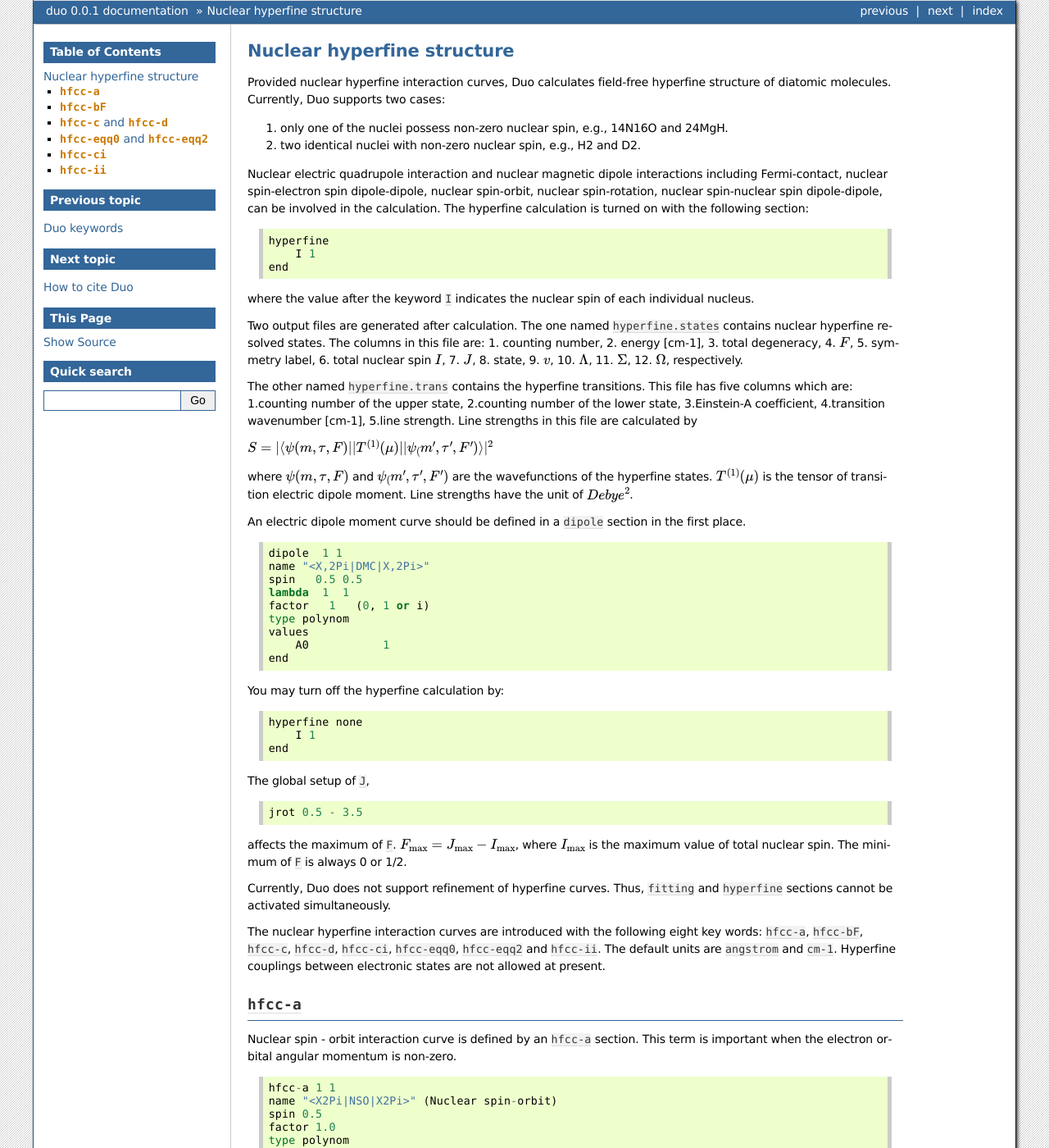
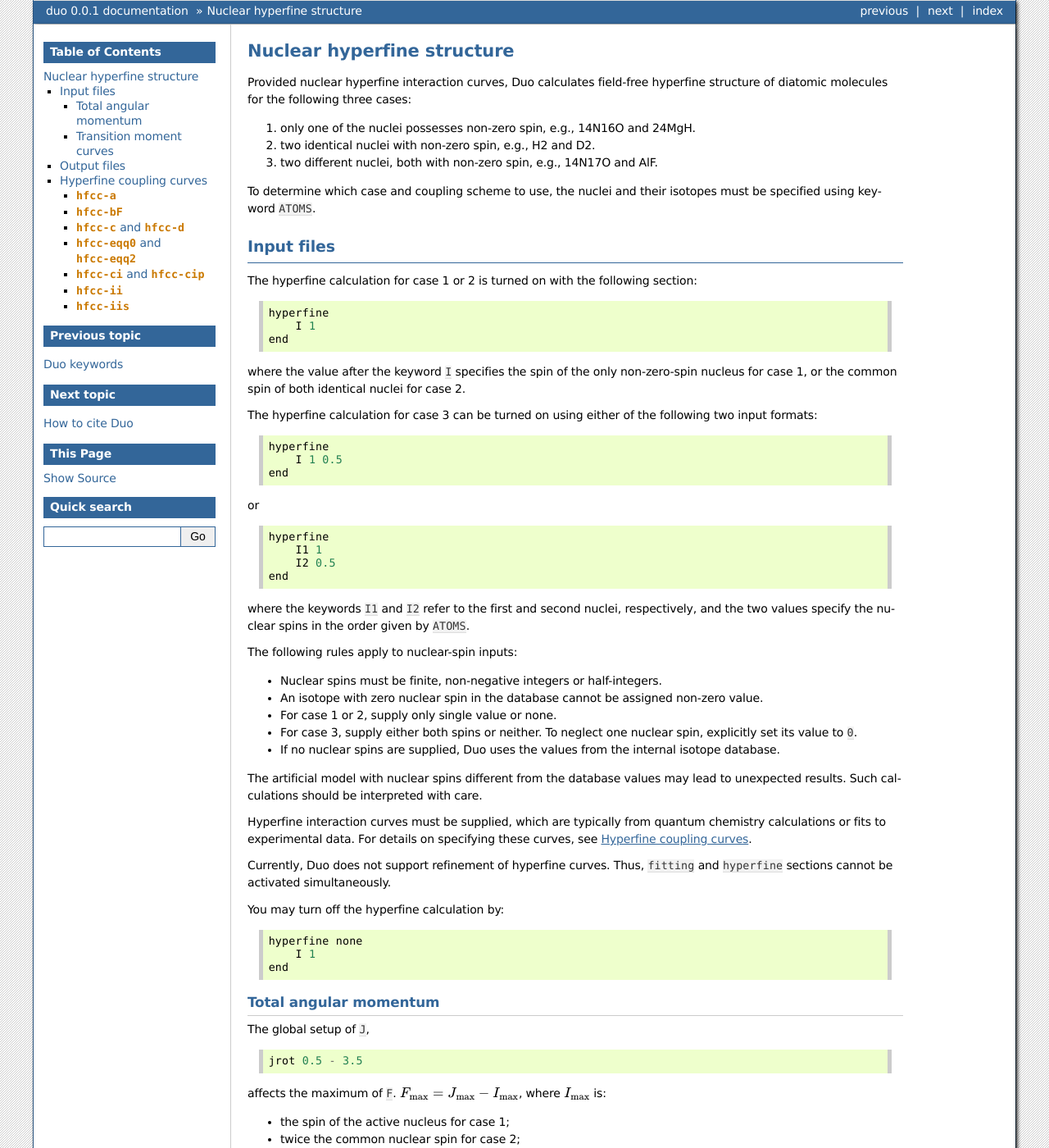
Before and after one commit to Trovemaster/Duo, a Sphinx documentation site: the page built from docs/source/hyperfine.rst, in a window 1280 px wide and 1400 px high. Shown: the whole window at 82% size. Built offline with Sphinx 7.4.7, drawn with Linux system fonts in a browser that asks for light colours; some of the changed text lies outside the part shown.

Commit message:
Restore extended hyperfine support on top of upstream updates
Restore hyperfine calculations and documentation on top of f84cff6, preserving upstream changes and Makefile fixes.

```diff
--- a/docs/source/hyperfine.rst
+++ b/docs/source/hyperfine.rst
@@ -2,19 +2,26 @@ Nuclear hyperfine structure
 ===========================
 
 Provided nuclear hyperfine interaction curves,
-Duo calculates field-free hyperfine structure of diatomic molecules.
-Currently,
-Duo supports two cases:
+Duo calculates field-free hyperfine structure of diatomic molecules
+for the following three cases:
 
-1. only one of the nuclei possess non-zero nuclear spin, e.g., 14N16O and 24MgH.
-2. two identical nuclei with non-zero nuclear spin, e.g., H2 and D2.
+1. only one of the nuclei possesses non-zero spin, e.g., 14N16O and 24MgH.
+2. two identical nuclei with non-zero spin, e.g., H2 and D2.
+3. two different nuclei, both with non-zero spin, e.g., 14N17O and AlF.
 
-Nuclear electric quadrupole interaction
-and nuclear magnetic dipole interactions
-including Fermi-contact, nuclear spin-electron spin dipole-dipole,
-nuclear spin-orbit, nuclear spin-rotation, nuclear spin-nuclear spin dipole-dipole,
-can be involved in the calculation.
-The hyperfine calculation is turned on
+To determine which case and coupling scheme to use,
+the nuclei and their isotopes must be specified using keyword ``ATOMS``.
+
+.. Nuclear electric quadrupole interaction
+   and nuclear magnetic dipole interactions
+   including Fermi-contact, nuclear spin-electron spin dipole-dipole,
+   nuclear spin-orbit, nuclear spin-rotation, nuclear spin-nuclear spin dipole-dipole,
+   can be involved in the calculation.
+
+Input files
+-------------------
+
+The hyperfine calculation for case 1 or 2 is turned on
 with the following section:
 ::
 
@@ -22,47 +29,51 @@ with the following section:
         I 1
     end
 
-where the value after the keyword ``I`` indicates the nuclear spin of each individual nucleus.
+where the value after the keyword ``I``  specifies
+the spin of the only non-zero-spin nucleus for case 1,
+or the common spin of both identical nuclei for case 2.
 
-
-Two output files are generated after calculation.
-The one named ``hyperfine.states`` contains nuclear hyperfine resolved states.
-The columns in this file are:
-1. counting number, 2. energy [cm-1], 3. total degeneracy,
-4. :math:`F`, 5. symmetry label, 6. total nuclear spin :math:`I`,
-7. :math:`J`, 8. state, 9. :math:`v`,
-10. :math:`\Lambda`, 11. :math:`\Sigma`,
-12. :math:`\Omega`, respectively.
-
-The other named  ``hyperfine.trans`` contains the hyperfine transitions.
-This file has five columns which are:
-1.counting number of the upper state,
-2.counting number of the lower state,
-3.Einstein-A coefficient,
-4.transition wavenumber [cm-1],
-5.line strength.
-Line strengths in this file are calculated by
-
-:math:`S = |\langle \psi(m,\tau, F)||T^{(1)}(\mu)||\psi_(m', \tau', F') \rangle|^2`
-
-where :math:`\psi(m,\tau, F)` and :math:`\psi_(m', \tau', F')` are the wavefunctions
-of the hyperfine states. :math:`T^{(1)}(\mu)` is the tensor of transition
-electric dipole moment.
-Line strengths have the unit of :math:`Debye^2`.
-
-An electric dipole moment curve should be defined in a ``dipole`` section in the first place.
+The hyperfine calculation for case 3 can be turned on
+using either of the following two input formats:
 ::
 
-    dipole  1 1
-    name "<X,2Pi|DMC|X,2Pi>"
-    spin   0.5 0.5
-    lambda  1  1
-    factor   1   (0, 1 or i)
-    type polynom
-    values
-        A0           1
+    hyperfine
+        I 1 0.5
     end
 
+or
+
+::
+
+    hyperfine
+        I1 1
+        I2 0.5
+    end
+
+where the keywords ``I1`` and ``I2`` refer to
+the first and second nuclei, respectively,
+and the two values specify the nuclear spins in the order given by ``ATOMS``.
+
+The following rules apply to nuclear-spin inputs:
+
+* Nuclear spins must be finite, non-negative integers or half-integers.
+* An isotope with zero nuclear spin in the database cannot be assigned non-zero value.
+* For case 1 or 2, supply only single value or none.
+* For case 3, supply either both spins or neither.
+  To neglect one nuclear spin, explicitly set its value to ``0``.
+* If no nuclear spins are supplied, Duo uses the values from the internal isotope database.
+
+The artificial model with nuclear spins different from the database values
+may lead to unexpected results.
+Such calculations should be interpreted with care.
+
+Hyperfine interaction curves must be supplied,
+which are typically from quantum chemistry calculations or fits to experimental data.
+For details on specifying these curves,
+see :ref:`hyperfine-coupling-curves`.
+
+Currently, Duo does not support refinement of hyperfine curves.
+Thus, ``fitting`` and ``hyperfine`` sections cannot be activated simultaneously.
 
 You may turn off the hyperfine calculation by:
 ::
@@ -71,6 +82,9 @@ You may turn off the hyperfine calculation by:
         I 1
     end
 
+Total angular momentum
+^^^^^^^^^^^^^^^^^^^^^^^^
+
 The global setup of ``J``,
 ::
 
@@ -78,15 +92,125 @@ The global setup of ``J``,
 
 affects the maximum of ``F``.
 :math:`F_\mathrm{max} = J_\mathrm{max}-I_\mathrm{max}`,
-where :math:`I_\mathrm{max}` is the maximum value of total nuclear spin.
+where :math:`I_\mathrm{max}` is:
+
+* the spin of the active nucleus for case 1;
+* twice the common nuclear spin for case 2;
+* :math:`I_1 + I_2` for case 3.
+
 The minimum of ``F`` is always 0 or 1/2.
 
-Currently, Duo does not support refinement of hyperfine curves.
-Thus, ``fitting`` and ``hyperfine`` sections cannot be activated simultaneously.
+Transition moment curves
+^^^^^^^^^^^^^^^^^^^^^^^^
+
+For hyperfine-resolved transitions,
+the electric dipole (E1) transition is supported for all three cases,
+while the electric quadrupole (E2) transition is supported only for cases 2 and 3.
+The magnetic dipole (M1) transition is not yet supported.
+
+The electric dipole or electric quadrupole moment curves
+for transition strength calculations
+should be defined using the same formats
+described in `dipole and dipole-x <fields.html#dipole-and-dipole-x>`_
+and :ref:`quadrupole curves`, respectively.
+
+Output files
+------------
+
+Two output files are generated after calculation.
+The one named ``hyperfine.states`` contains hyperfine-resolved states,
+with 12 columns:
+
+1. State ID.
+2. Energy [cm-1].
+3. Degeneracy, :math:`2F+1`.
+4. Total angular momentum, :math:`F`.
+5. Symmetry label: parity (+/-) for cases 1 and 3, and parity with g/u symmetry for case 2.
+6. Nuclear spin :math:`I` (case 1), total nuclear spin :math:`I` (case 2), or :math:`F_1` (case 3).
+7. Angular momentum excluding nuclear spin, :math:`J`.
+8. Electronic state.
+9. Vibrational quantum number, :math:`v`.
+10. :math:`\Lambda`.
+11. :math:`\Sigma`.
+12. :math:`\Omega`.
+
+The other named  ``hyperfine.trans`` contains the hyperfine-resolved transitions,
+with 4 columns:
+
+1. State ID of the upper state.
+2. State ID of the lower state.
+3. Einstein A coefficient [s-1].
+4. Transition wavenumber [cm-1].
+
+.. 5.line strength.
+   Line strengths in this file are calculated by
+
+   :math:`S = |\langle \psi(m,\tau, F)||T^{(1)}(\mu)||\psi_(m', \tau', F') \rangle|^2`
+
+   where :math:`\psi(m,\tau, F)` and :math:`\psi_(m', \tau', F')` are the wavefunctions
+   of the hyperfine states. :math:`T^{(1)}(\mu)` is the tensor of transition
+   electric dipole moment.
+   Line strengths have the unit of :math:`Debye^2`.
+
+.. An electric dipole moment curve should be defined in a ``dipole`` section in the first place.
+   ::
+
+       dipole  1 1
+       name "<X,2Pi|DMC|X,2Pi>"
+       spin   0.5 0.5
+       lambda  1  1
+       factor   1   (0, 1 or i)
+       type polynom
+       values
+           A0           1
+       end
 
 
-The nuclear hyperfine interaction curves are introduced with the following eight key words:
-``hfcc-a``, ``hfcc-bF``, ``hfcc-c``, ``hfcc-d``, ``hfcc-ci``, ``hfcc-eqq0``, ``hfcc-eqq2`` and ``hfcc-ii``.
+.. _hyperfine-coupling-curves:
+
+Hyperfine coupling curves
+-------------------------
+
+The nuclear hyperfine interaction curves are introduced with the following ten keywords:
+
+.. list-table::
+   :header-rows: 1
+   :widths: 25 75
+
+   * - Keyword
+     - Interaction
+   * - ``hfcc-a``
+     - Nuclear spin-orbit
+   * - ``hfcc-bF``
+     - Fermi-contact
+   * - ``hfcc-c``
+     - Electron spin-nuclear spin dipole-dipole, :math:`c(R)`
+   * - ``hfcc-d``
+     - Electron spin-nuclear spin dipole-dipole, :math:`d(R)`
+   * - ``hfcc-ci``
+     - Nuclear spin-rotation, :math:`c_I(R)`
+   * - ``hfcc-cip``
+     - Off-diagonal nuclear spin-rotation, :math:`c_I'(R)`
+   * - ``hfcc-eqq0``
+     - Nuclear electric quadrupole, :math:`eQq_0(R)`
+   * - ``hfcc-eqq2``
+     - Nuclear electric quadrupole, :math:`eQq_2(R)`
+   * - ``hfcc-ii``
+     - Dipolar nuclear spin-spin
+   * - ``hfcc-iis``
+     - Scalar nuclear spin-spin
+
+For the first eight keywords, the suffix ``-1`` is optional:
+for example, ``hfcc-bF`` and ``hfcc-bF-1`` are equivalent.
+
+For case 3, use the suffix ``-2`` for the second nucleus,
+e.g., ``hfcc-bF-2``, following the order specified in ``ATOMS``.
+
+For case 1, use the keywords without suffix or with ``-1``,
+even if the nucleus with non-zero spin is listed second in ``ATOMS``.
+e.g., for ``ATOMS Mg-24 H-1``,
+use ``hfcc-bF`` or ``hfcc-bF-1`` for H, not ``hfcc-bF-2``.
+
 The default units are ``angstrom`` and ``cm-1``.
 Hyperfine couplings between electronic states are not allowed at present.
 
@@ -111,6 +235,9 @@ This term is important when the electron orbital angular momentum is non-zero.
 ^^^^^^^^^^^^^^^^^^^^^^^^^^^^
 The Fermi-contact interaction curve :math:`b_F(R)` is defined by an ``hfcc-bF`` section.
 This term is important when the electron spin angular momentum is non-zero.
+The :math:`b` constant defined by Frosch and Foley can be
+calculated by
+:math:`b = b_F - c/3`.
 ::
 
     hfcc-bf 1 1
@@ -128,9 +255,6 @@ This term is important when the electron spin angular momentum is non-zero.
 ^^^^^^^^^^^^^^^^^^^^^^^^^^^^
 The electron spin - nuclear spin dipole-dipole
 interaction curves :math:`c(R)` and :math:`d(R)` are defined by ``hfcc-c`` and ``hfcc-d`` sections.
-The :math:`b` constant defined by Frosch and Foley can be
-calculated by
-:math:`b = b_F - c/3`.
 ::
 
     hfcc-c 1 1
@@ -179,14 +303,15 @@ the nuclear spin is not less than 1.
     end
 
 
-``hfcc-ci``
+``hfcc-ci`` and ``hfcc-cip``
 ^^^^^^^^^^^^^^^^^^^^^^^^^^^^
-The nuclear spin - rotation curve :math:`c_I(R)` is defined by an ``hfcc-ci`` section.
-This term is usually negligible compared with other nuclear hyperfine interactions.
+The nuclear spin - rotation curves
+:math:`c_I(R)` and :math:`c_I'(R)` are defined by ``hfcc-ci`` and ``hfcc-cip`` sections.
+These two terms are usually negligible compared with other nuclear hyperfine interactions.
 Nevertheless,
 when all the other hyperfine couplings are inactive,
 this term becomes important, e.g.
-for a :math:`^1\Sigma` state of a nuclear spin 1/2 molecule.
+for :math:`^1\Sigma` state of nuclear spin 1/2 molecule.
 ::
 
     hfcc-ci 1 1
@@ -198,10 +323,20 @@ for a :math:`^1\Sigma` state of a nuclear spin 1/2 molecule.
         A0           0.1
     end
 
+    hfcc-cip 1 1
+    name "<X2Pi|NSR-prime|X2Pi>" (Off-diagonal nuclear spin-rotation)
+    spin 0.5
+    factor 1.0
+    type polynom
+    values
+        A0           0.1
+    end
+
 ``hfcc-ii``
 ^^^^^^^^^^^^^^^^^^^^^^^^^^^^
-The nuclear spin-nuclear spin dipole-dipole interaction curve is defined by an ``hfcc-ii`` section.
-This term is used for homonuclear molecules with two equivalent non-zero nuclear spins.
+The nuclear spin-nuclear spin dipole-dipole interaction curve is defined by an ``hfcc-ii`` section,
+with aliases: ``hfcc-ii-d`` and ``hfcc-ii-dipole``.
+This term is available only for cases 2 and 3.
 ::
 
     hfcc-ii 1
@@ -211,3 +346,20 @@ This term is used for homonuclear molecules with two equivalent non-zero nuclear
     values
         A0           0.1
     end
+
+``hfcc-iis``
+^^^^^^^^^^^^
+The scalar nuclear spin-spin interaction curve is defined
+by an ``hfcc-iis`` section, with alias ``hfcc-ii-scalar``.
+This term is available only for cases 2 and 3.
+::
+
+    hfcc-iis 1 1
+    name "<X1Sigma+|IIS|X1Sigma+>" (Scalar nuclear spin-spin)
+    spin 0
+    lambda 0
+    factor 1.0
+    type polynom
+    values
+        A0           0.1
+    end
```
Also changed, not shown: 4 other files.
